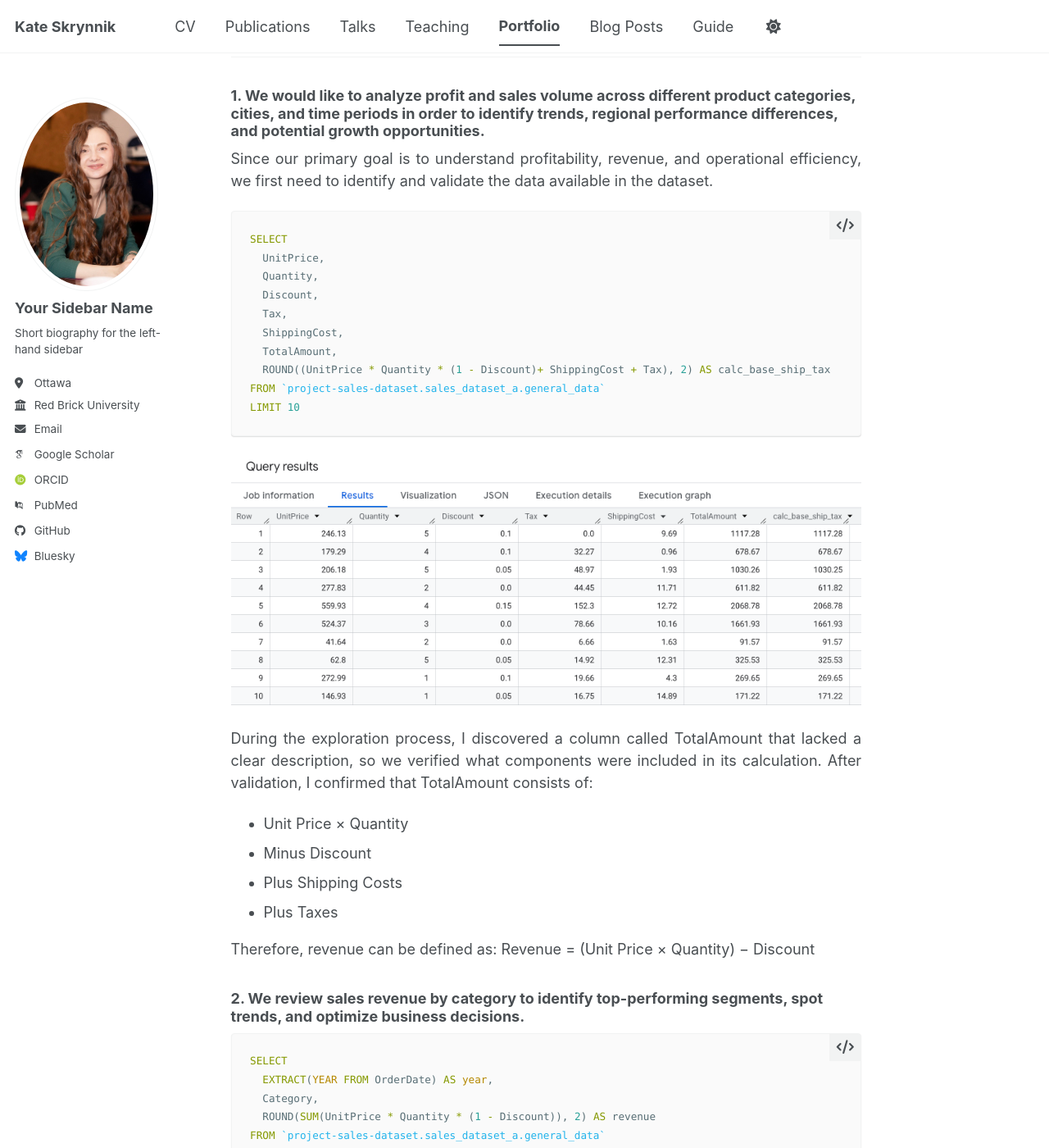
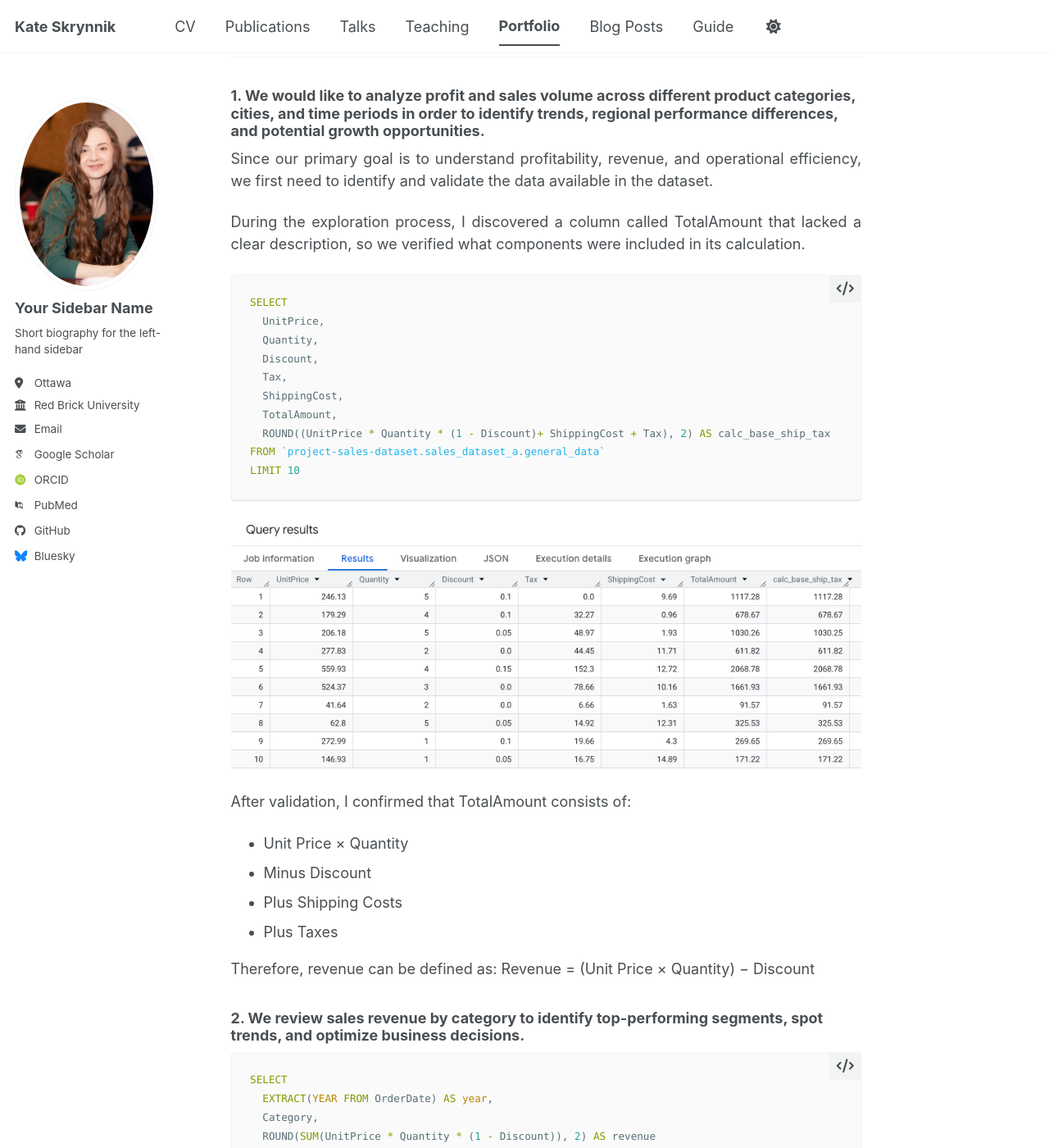
Before and after one commit to katevision/KateS, a Jekyll site: the page built from _portfolio/portfolio-2.md, in a window 1280 px wide and 1400 px high, scrolled down 1186 px. Shown: the whole window at 82% size. Built offline with Jekyll 4.4.1, drawn with Linux system fonts in a browser that asks for light colours; some web fonts are replaced; a script bundle is joined from its source files by our own code; library files that are not in the unit come from our copies; part of the change alters nothing that is shown.

````diff
--- a/_portfolio/portfolio-2.md
+++ b/_portfolio/portfolio-2.md
@@ -43,6 +43,8 @@ To extract meaningful insights from the dataset, I used **SQL** and **Tableau**
 
 Since our primary goal is to understand profitability, revenue, and operational efficiency, we first need to identify and validate the data available in the dataset.
 
+During the exploration process, I discovered a column called TotalAmount that lacked a clear description, so we verified what components were included in its calculation.
+
 ```sql
 SELECT
   UnitPrice,
@@ -58,7 +60,6 @@ LIMIT 10
 
 <img src="{{ site.baseurl }}/images/totalamountcheck.png">
 
- During the exploration process, I discovered a column called TotalAmount that lacked a clear description, so we verified what components were included in its calculation.
 After validation, I confirmed that TotalAmount consists of:
 
 * Unit Price × Quantity
````
